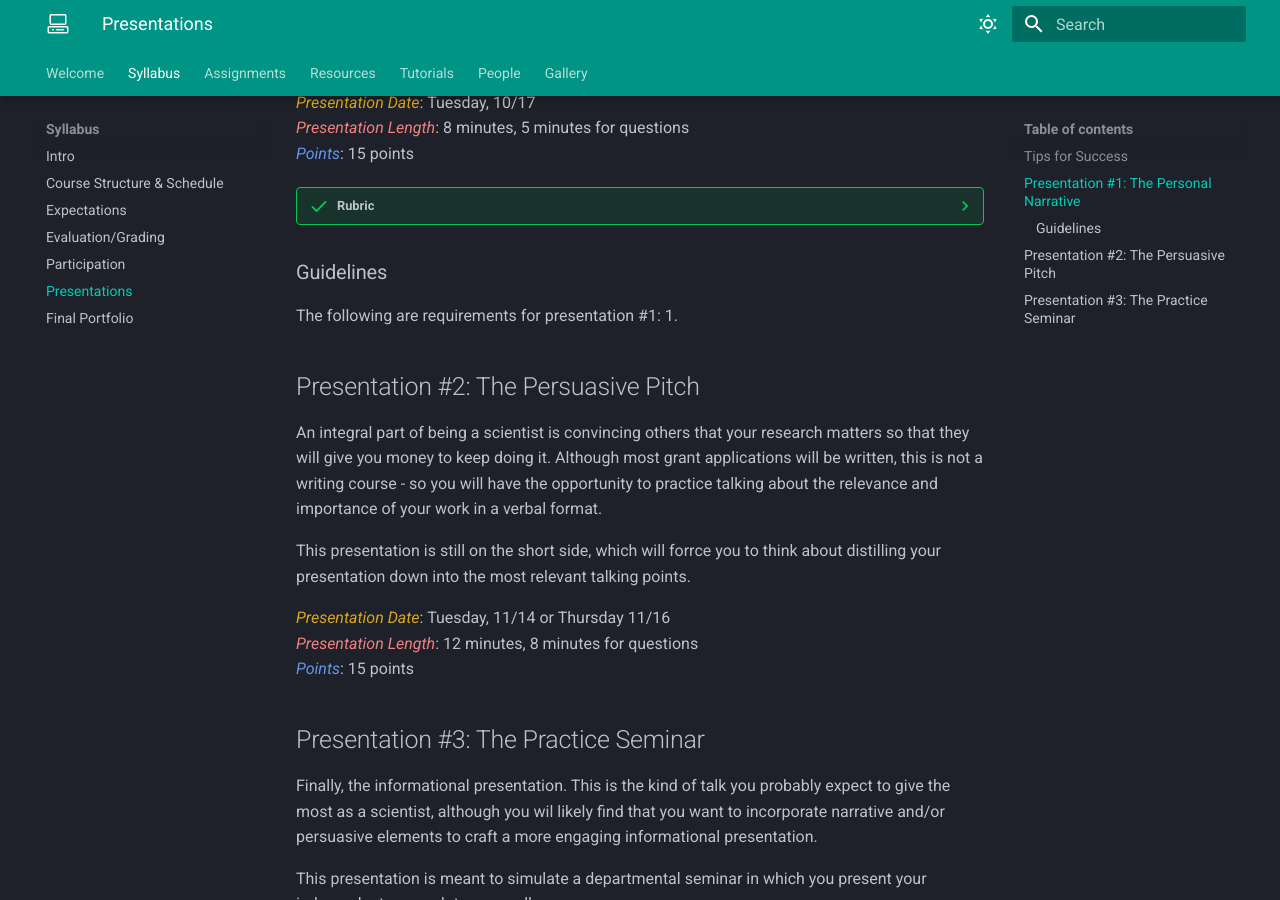
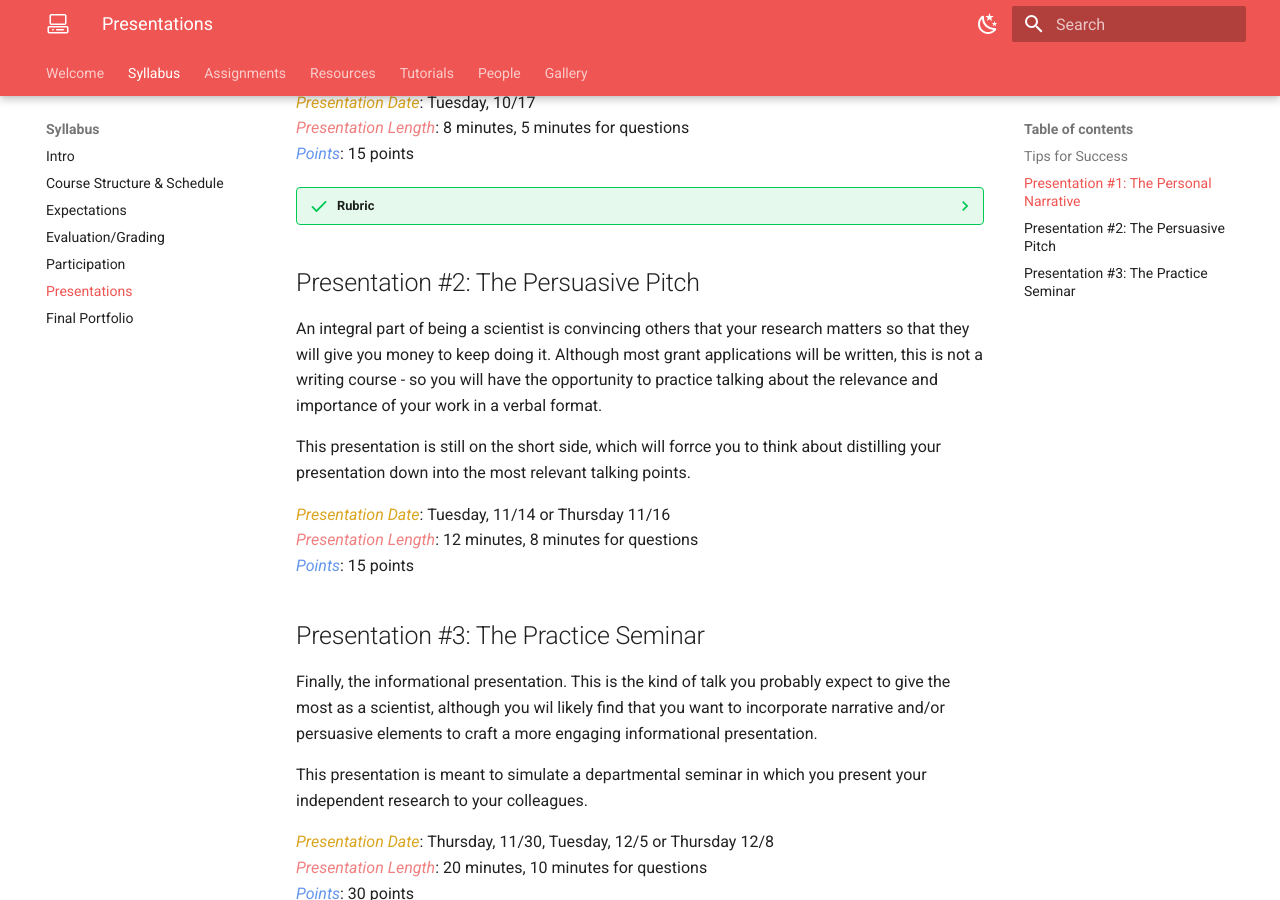
Before and after one commit to elissasoroj/vizcomm, an MkDocs documentation site: the page built from docs/presentations.md, in a window 1280 px wide and 900 px high, scrolled down 1414 px. Built offline with MkDocs 1.6.1 and Material for MkDocs 9.7.7, drawn with Linux system fonts in a browser that asks for light colours.

Commit message:
changed default to light mode

```diff
--- a/docs/presentations.md
+++ b/docs/presentations.md
@@ -38,9 +38,6 @@ This will be a short presentation, introducing yourself and your research topic
 	| Presenter was clearly prepared for the presentation                                                                    |     1     |      2     |       4      |     5     |
 	| Presenter answered questions during Q+A clearly and graciously                                                         |     1     |      2     |       4      |     5     |
 
-### Guidelines
-The following are requirements for presentation #1:
-1.
 
 ## Presentation #2: The Persuasive Pitch
 An integral part of being a scientist is convincing others that your research matters so that they will give you money to keep doing it. Although most grant applications will be written, this is not a writing course - so you will have the opportunity to practice talking about the relevance and importance of your work in a verbal format.
--- a/mkdocs.yml
+++ b/mkdocs.yml
@@ -4,18 +4,18 @@ site_name: Visualization and Communication for Researchers
 theme:
   name: material
   palette:
+    - scheme: default
+      primary: red
+      accent: amber
+      toggle:
+        icon: material/weather-night
+        name: Switch to dark mode
     - scheme: slate
       primary: teal
       accent: yellow
       toggle:
         icon: material/weather-sunny
         name: Switch to light mode
-    - scheme: default
-      primary: red
-      accent: amber
-      toggle:
-        icon: material/weather-night
-        name: Switch to dark mode
   font:
     #text: Quicksand
   icon:
```
